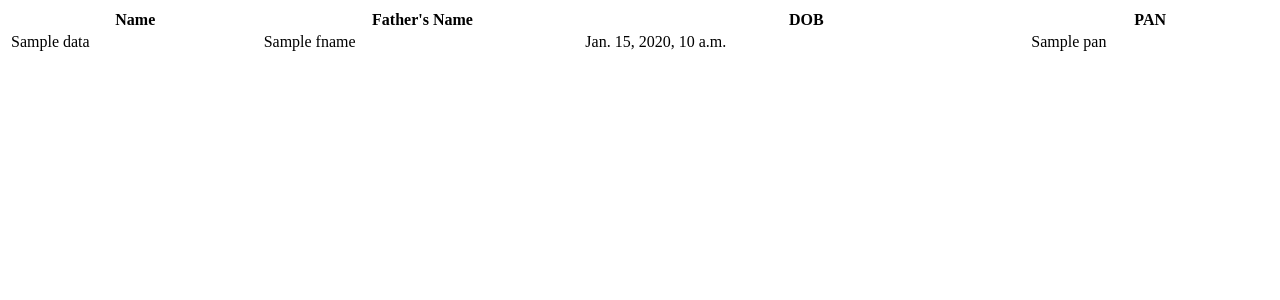
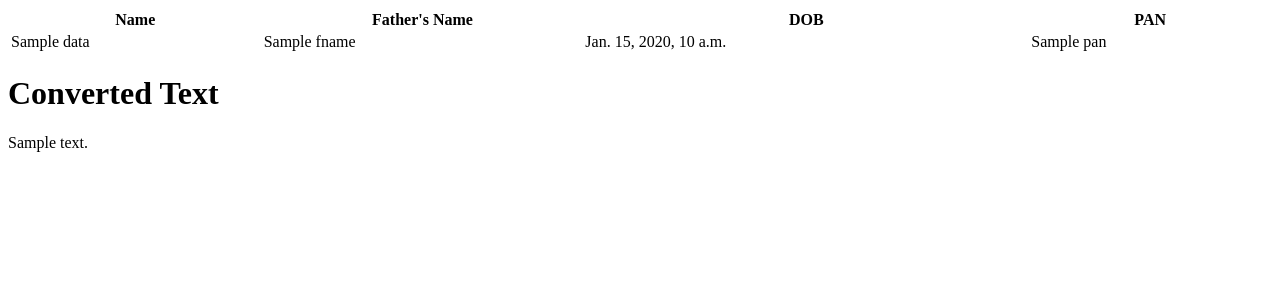
Before and after one commit to rupeshntm/django-ocr, a Django app: template djangoOcr/templates/pancard.html in a window 1280 px wide. Shown: the top 300 px of the page. Run offline with Django 3.2, Linux system fonts and the light colour scheme; the template is opened without the code that fills it: most values are stand-ins (such as "Sample title", 1, 10 or a date in 2020).

Commit message:
added title

```diff
--- a/djangoOcr/templates/index.html
+++ b/djangoOcr/templates/index.html
@@ -7,6 +7,7 @@
     <form method="POST" enctype="multipart/form-data">
       {% csrf_token %}
 
+      <h2>Please select PAN Card image</h2>
       <input type="file" name="file" />
       <br />
 
--- a/djangoOcr/templates/pancard.html
+++ b/djangoOcr/templates/pancard.html
@@ -12,3 +12,5 @@
     <td>{{data.pan}}</td>
   </tr>
 </table>
+<h1>Converted Text</h1>
+<p>{{convertedText}}</p>
--- a/djangoOcr/views.py
+++ b/djangoOcr/views.py
@@ -138,9 +138,12 @@ def home(request):
         ################ [1] Save input image to database ##############
         document = FilesUpload.objects.create(file=file2)
         document.save()
+        text = read_text_from_file('output.txt')
         pan_card_data = convert_image_to_text(file2.name)
         if not pan_card_data:
             return render(request, "error.html", {'error' : show_error()})
         else:
-            return render(request, "pancard.html", {'data' : pan_card_data})
+            return render(request, "pancard.html",
+            {'data' : pan_card_data,
+             'convertedText': text})
     return render(request, "index.html")
```
